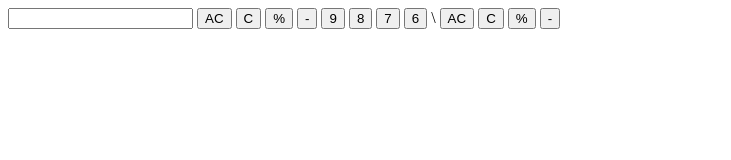
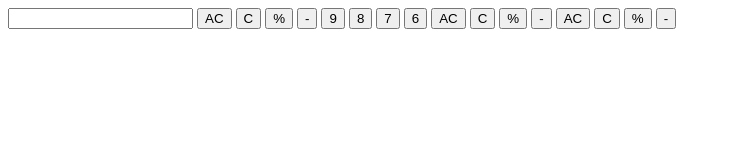
Before and after one commit to kargarsadeq/calculator, a plain HTML site: page index.html in a window 1280 px wide. Shown: the whole page, without its empty margins (0-731 px from the left). Drawn offline with Linux system fonts and the light colour scheme.

Commit message:
add button

```diff
--- a/index.html
+++ b/index.html
@@ -19,11 +19,17 @@
         <input type="button" value="8">
         <input type="button" value="7">
         <input type="button" value="6">
-        \
+
         <input type="button" value="AC">
         <input type="button" value="C">
         <input type="button" value="%">
         <input type="button" value="-">
+
+        <input type="button" value="AC">
+        <input type="button" value="C">
+        <input type="button" value="%">
+        <input type="button" value="-">
+
     </form>
 </body>
 </html>
```
